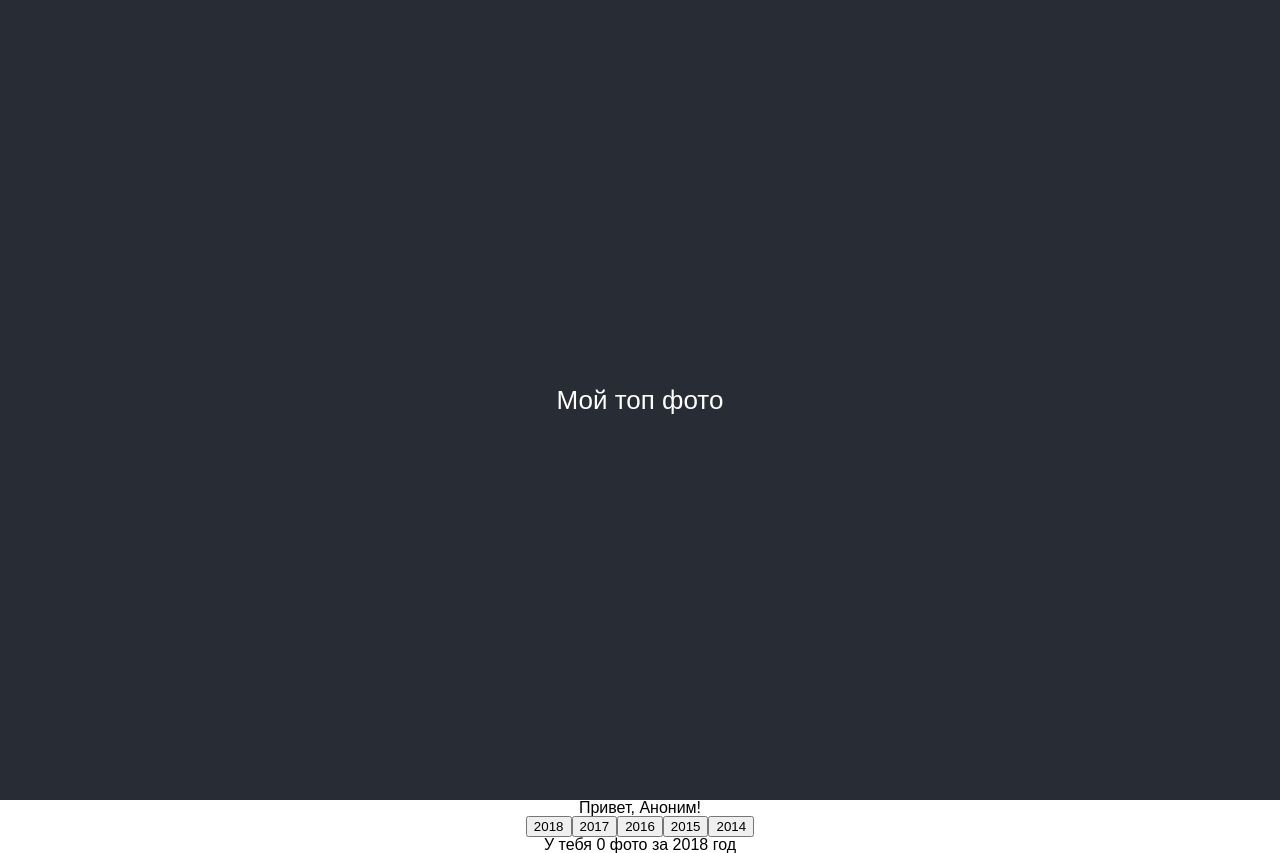
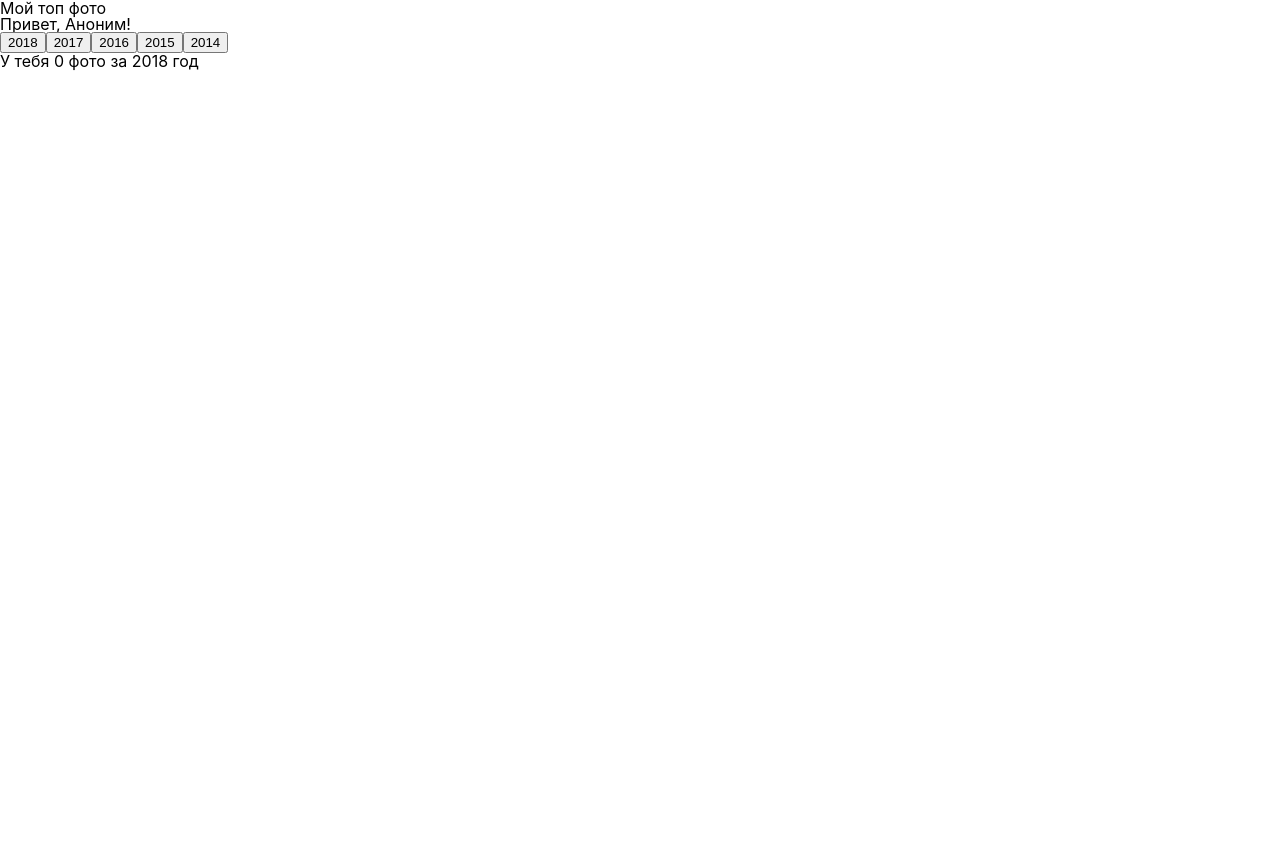
Before and after one commit to Arion-91/myfirstredux, a React (Create React App) app: page / in a window 1280 px wide. After the commit the page ends 800 px from the top, so only its background shows below. Built offline with nearby package versions, Linux system fonts and the light colour scheme.

Commit message:
Добавили константу, изменили стили

```diff
--- a/src/containers/App.css
+++ b/src/containers/App.css
@@ -1,32 +1,91 @@
-.App {
-  text-align: center;
+/* http://meyerweb.com/eric/tools/css/reset/
+   v2.0 | 20110126
+   License: none (public domain)
+*/
+
+html, body, div, span, applet, object, iframe,
+h1, h2, h3, h4, h5, h6, p, blockquote, pre,
+a, abbr, acronym, address, big, cite, code,
+del, dfn, em, img, ins, kbd, q, s, samp,
+small, strike, strong, sub, sup, tt, var,
+b, u, i, center,
+dl, dt, dd, ol, ul, li,
+fieldset, form, label, legend,
+table, caption, tbody, tfoot, thead, tr, th, td,
+article, aside, canvas, details, embed,
+figure, figcaption, footer, header, hgroup,
+menu, nav, output, ruby, section, summary,
+time, mark, audio, video {
+  margin: 0;
+  padding: 0;
+  border: 0;
+  font-size: 100%;
+  font: inherit;
+  vertical-align: baseline;
+}
+/* HTML5 display-role reset for older browsers */
+article, aside, details, figcaption, figure,
+footer, header, hgroup, menu, nav, section {
+  display: block;
+}
+body {
+  line-height: 1;
+}
+ol, ul {
+  list-style: none;
+}
+blockquote, q {
+  quotes: none;
+}
+blockquote:before, blockquote:after,
+q:before, q:after {
+  content: '';
+  content: none;
+}
+table {
+  border-collapse: collapse;
+  border-spacing: 0;
 }
 
-.App-logo {
-  animation: App-logo-spin infinite 20s linear;
-  height: 40vmin;
+/*end reset*/
+
+h3 {
+  font-size: 22px;
+  margin: 10px 0 0;
+}
+.app {
+  margin: 50px;
+  font: 14px sans-serif;
+}
+.ib {
+  display: inline-block;
+}
+.page {
+  width: 80%;
+}
+.user {
+  width: 20%;
+  vertical-align: top;
 }
 
-.App-header {
-  background-color: #282c34;
-  min-height: 100vh;
-  display: flex;
-  flex-direction: column;
-  align-items: center;
-  justify-content: center;
-  font-size: calc(10px + 2vmin);
-  color: white;
+.btn {
+  border: none;
+  border-radius: 2px;
+  display: inline-block;
+  height: 36px;
+  line-height: 36px;
+  font-size: 16px;
+  outline: 0;
+  padding: 0 2rem;
+  text-transform: uppercase;
+  vertical-align: middle;
+  color: #fff;
+  background-color: #6383a8;
+  text-align: center;
+  letter-spacing: .5px;
+  transition: .2s ease-out;
+  cursor: pointer;
 }
-
-.App-link {
-  color: #61dafb;
+.btn:hover {
+  background-color: #6d8cb0
 }
-
-@keyframes App-logo-spin {
-  from {
-    transform: rotate(0deg);
-  }
-  to {
-    transform: rotate(360deg);
-  }
-}
--- a/src/index.css
+++ b/src/index.css
@@ -1,87 +1,14 @@
-html, body, div, span, applet, object, iframe,
-h1, h2, h3, h4, h5, h6, p, blockquote, pre,
-a, abbr, acronym, address, big, cite, code,
-del, dfn, em, img, ins, kbd, q, s, samp,
-small, strike, strong, sub, sup, tt, var,
-b, u, i, center,
-dl, dt, dd, ol, ul, li,
-fieldset, form, label, legend,
-table, caption, tbody, tfoot, thead, tr, th, td,
-article, aside, canvas, details, embed,
-figure, figcaption, footer, header, hgroup,
-menu, nav, output, ruby, section, summary,
-time, mark, audio, video {
+body {
   margin: 0;
   padding: 0;
-  border: 0;
-  font-size: 100%;
-  font: inherit;
-  vertical-align: baseline;
-}
-/* HTML5 display-role reset for older browsers */
-article, aside, details, figcaption, figure,
-footer, header, hgroup, menu, nav, section {
-  display: block;
-}
-body {
-  line-height: 1;
-  font-family: sans-serif;
-}
-ol, ul {
-  list-style: none;
-}
-blockquote, q {
-  quotes: none;
-}
-blockquote:before, blockquote:after,
-q:before, q:after {
-  content: '';
-  content: none;
-}
-table {
-  border-collapse: collapse;
-  border-spacing: 0;
+  font-family: -apple-system, BlinkMacSystemFont, "Segoe UI", "Roboto", "Oxygen",
+    "Ubuntu", "Cantarell", "Fira Sans", "Droid Sans", "Helvetica Neue",
+    sans-serif;
+  -webkit-font-smoothing: antialiased;
+  -moz-osx-font-smoothing: grayscale;
 }
 
-/*end reset*/
-
-h3 {
-  font-size: 22px;
-  margin: 10px 0 0;
+code {
+  font-family: source-code-pro, Menlo, Monaco, Consolas, "Courier New",
+    monospace;
 }
-.app {
-  margin: 50px;
-  font: 14px sans-serif;
-}
-.ib {
-  display: inline-block;
-}
-.page {
-  width: 80%;
-}
-.user {
-  width: 20%;
-  vertical-align: top;
-}
-
-.btn {
-  border: none;
-  border-radius: 2px;
-  display: inline-block;
-  height: 36px;
-  line-height: 36px;
-  font-size: 16px;
-  outline: 0;
-  padding: 0 2rem;
-  text-transform: uppercase;
-  vertical-align: middle;
-  color: #fff;
-  background-color: #6383a8;
-  text-align: center;
-  letter-spacing: .5px;
-  transition: .2s ease-out;
-  cursor: pointer;
-}
-.btn:hover {
-  background-color: #6d8cb0
-}
```
